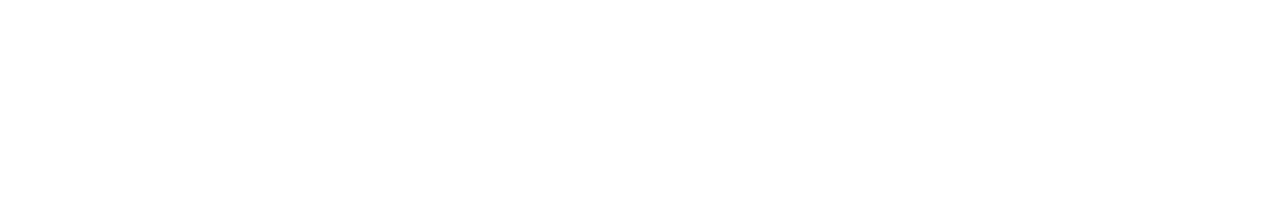
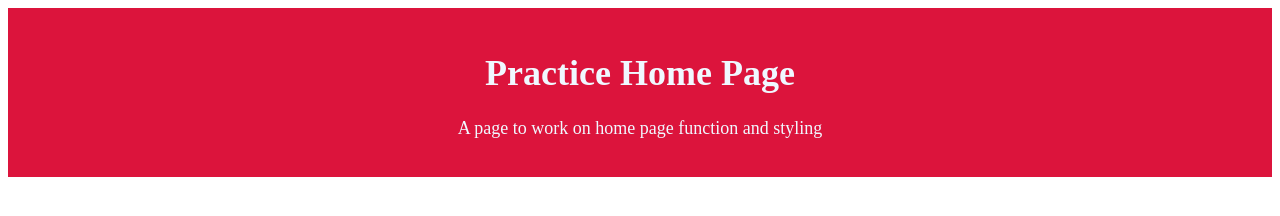
Before and after one commit to mghoskins/webWork, a plain HTML site: page practice2/homepage.html in a window 1280 px wide. Drawn offline with Linux system fonts and the light colour scheme.

Commit message:
Working from ground up homepage design

```diff
--- /dev/null
+++ b/practice2/css/main.css
@@ -0,0 +1,13 @@
+
+html {
+    color: aquamarine;
+    font-size: large;
+    line-height: normal;
+}
+
+.header {
+    padding: 20px;
+    text-align: center;
+    background: crimson;
+    color: aliceblue;
+}
--- a/practice2/homepage.html
+++ b/practice2/homepage.html
@@ -2,9 +2,15 @@
 <html lang="en">
 <head>
     <meta charset="UTF-8">
-    <title>Title</title>
+    <title>Practice Home Page</title>
+    <link rel="stylesheet" href="css/main.css">
 </head>
 <body>
 
+    <div class="header">
+        <h1>Practice Home Page</h1>
+        <p>A page to work on home page function and styling</p>
+    </div>
+
 </body>
 </html>
```
Also changed, not shown: practice2/css/normalize.css (added).
